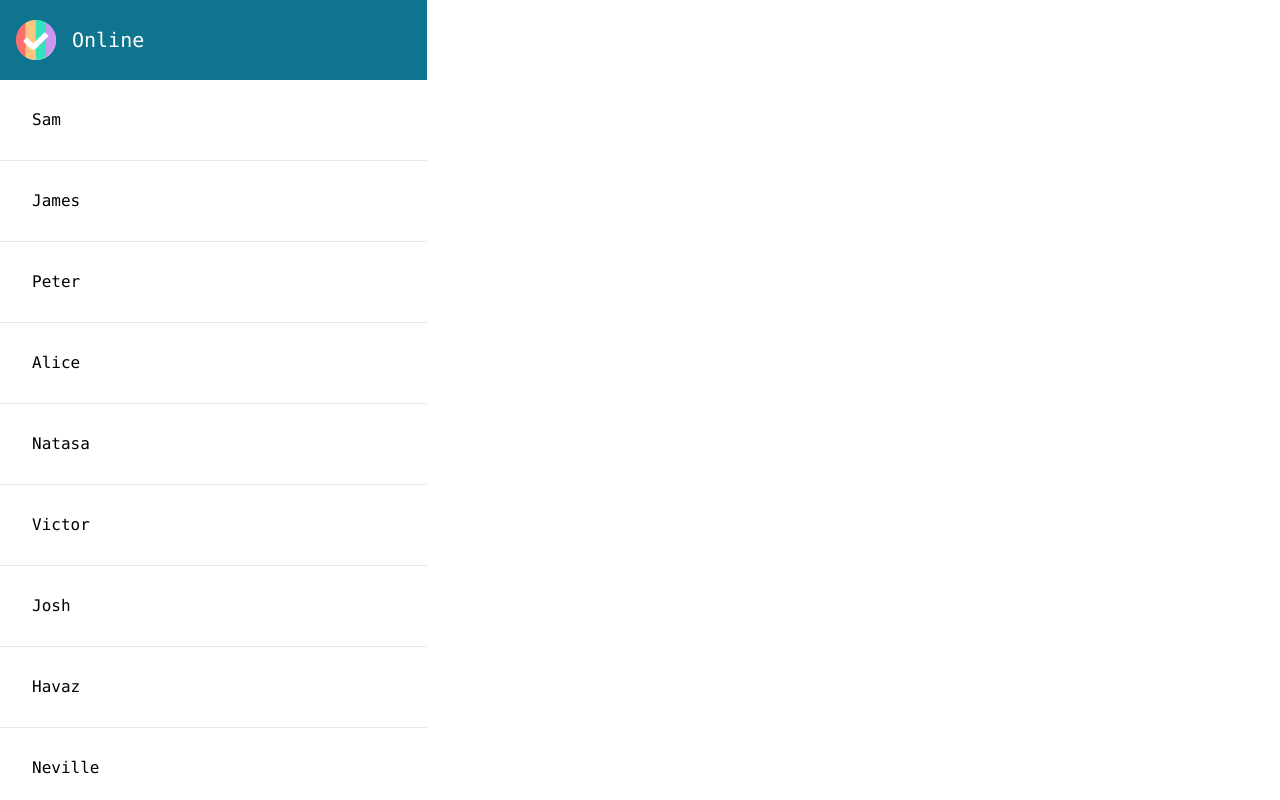
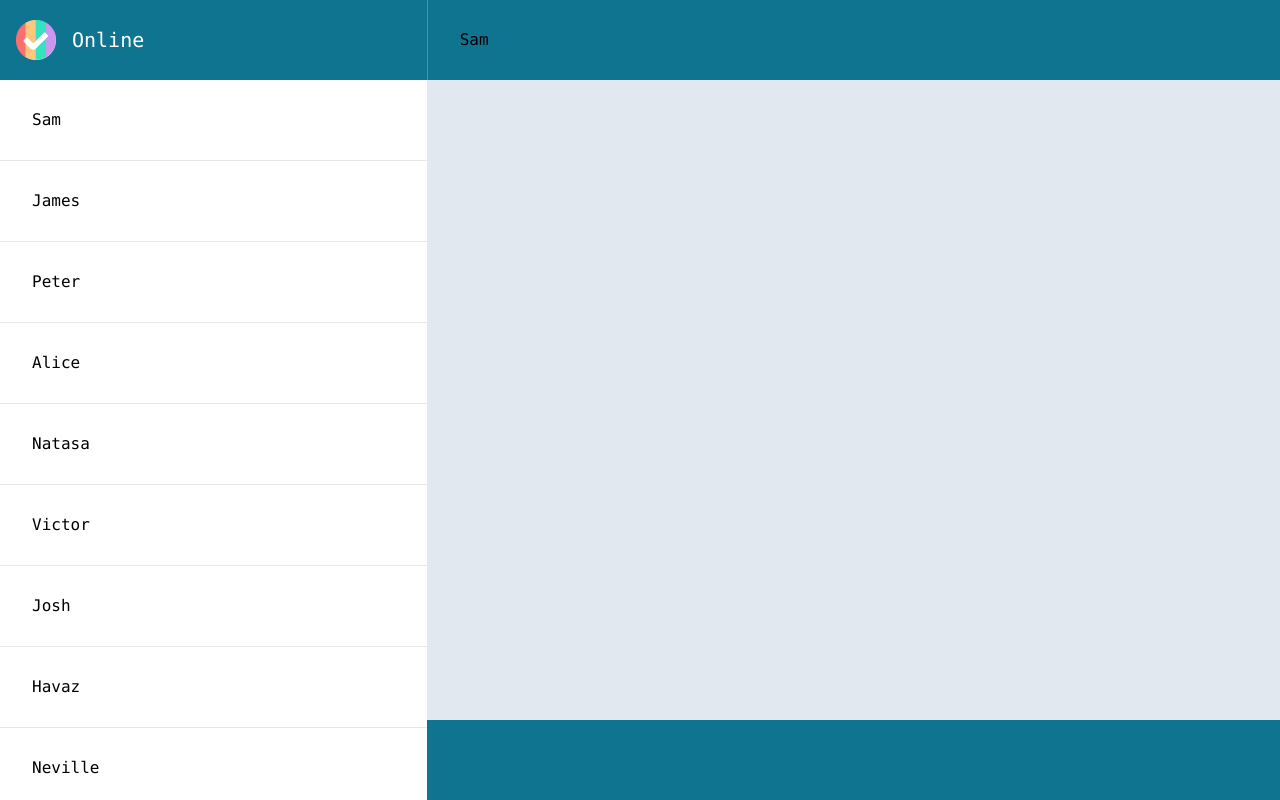
Before and after one commit to Globetrottercode/react_parsons, a React (Create React App) app: page /chats in a window 1280 px wide. Both pictures are taken after a click on the element "Sam". Built offline with nearby package versions, Linux system fonts and the light colour scheme.

Commit message:
Adding feature to select people in Page Chats.js

```diff
--- a/src/pages/chats.js
+++ b/src/pages/chats.js
@@ -79,7 +79,29 @@ function Chat() {
           </div>
         </div>
         {selectedUser !== "" ? (
-          <></>
+          <>
+            {" "}
+            <div
+              style={{
+                height: "100vh",
+                display: "flex",
+              }}
+              className="basis-2/3 bg-cyan-100 flex-col"
+            >
+              <div
+                style={{
+                  height: "10vh",
+                  borderLeft: "1px solid gray",
+                  display: "flex",
+                }}
+                className=" bg-cyan-700 items-center"
+              >
+                <p className="ml-8 font-mono">{selectedUser}</p>
+              </div>
+              <div style={{ height: "80vh" }} className=" bg-slate-200"></div>
+              <div style={{ height: "10vh" }} className=" bg-cyan-700"></div>
+            </div>{" "}
+          </>
         ) : (
           <>
             {" "}
```
